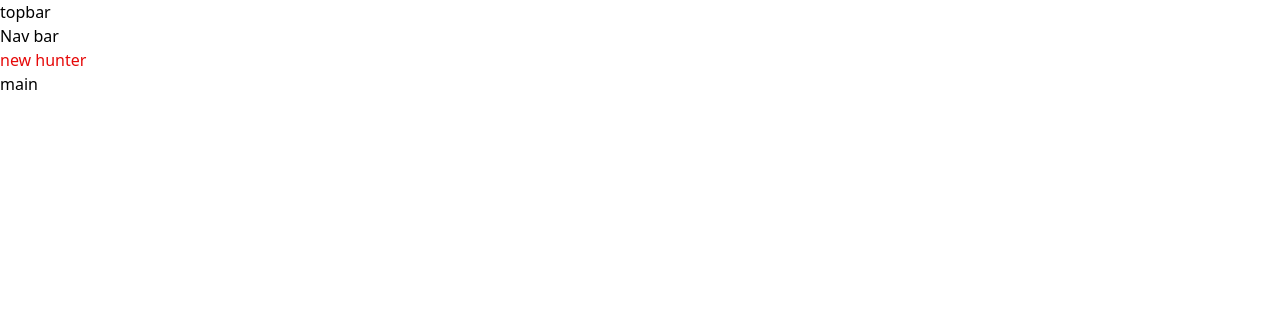
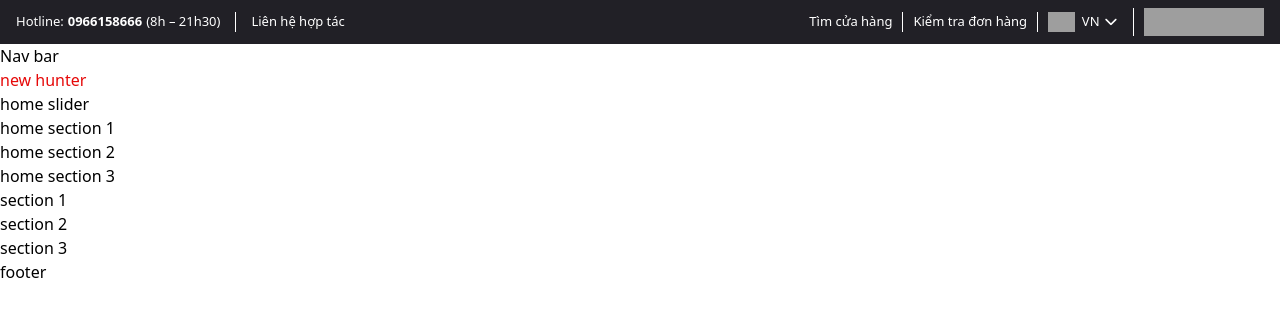
Before and after one commit to thanhan868192/bitis-nuxt-app, a Nuxt app: page / in a window 1280 px wide. Shown: the top 316 px of the page. Built offline with nearby package versions, Linux system fonts and the light colour scheme; grey boxes are pictures that could not be loaded.

Commit message:
update UI

```diff
--- a/app/app.vue
+++ b/app/app.vue
@@ -1,9 +1,17 @@
 <script setup lang="ts"></script>
 
 <template>
-  <div>
+  <div class="font-Montserrat">
     <NuxtLayout>
       <NuxtPage />
     </NuxtLayout>
   </div>
 </template>
+
+<style>
+html,
+body {
+  margin: 0;
+  padding: 0;
+}
+</style>
--- /dev/null
+++ b/app/components/BaseFooter.vue
@@ -0,0 +1,9 @@
+<script setup lang="ts">
+
+</script>
+
+<template>
+    <footer>footer</footer>
+</template>
+
+<style scoped></style>
--- /dev/null
+++ b/app/components/BaseMain.vue
@@ -0,0 +1,15 @@
+<script setup lang="ts">
+
+</script>
+
+<template>
+    <main>
+        <div class="home-slider">home slider</div>
+        <section>home section 1</section>
+        <section>home section 2</section>
+        <section>home section 3</section>
+    </main>
+</template>
+
+
+<style scoped></style>
--- /dev/null
+++ b/app/components/TopBar.vue
@@ -0,0 +1,137 @@
+<script setup lang="ts">
+import { ref } from 'vue'
+
+const isOpen = ref(false)
+
+const toggleTranslate = () => {
+    isOpen.value = !isOpen.value
+}
+
+</script>
+
+<template>
+    <div class="topbar">
+        <div class="w-full px-4 ">
+            <div class="topbar-content flex items-center justify-between">
+                <div class="left-topbar flex flex-wrap items-center">
+                    <div class="hotline-left flex gap-1">
+                        <span>Hotline:</span>
+                        <span><a href="tel:0966158666">0966158666</a></span>
+                        <span>(8h – 21h30)</span>
+                    </div>
+                    <div class="aff-left">
+                        <a href="/pages/lien-he-hop-tac" data-vn="Liên hệ hợp tác"><span>Liên hệ hợp tác</span></a>
+                    </div>
+                </div>
+                <div class="right-topbar flex">
+                    <ul class="flex items-center">
+                        <li>
+                            <a href="/pages/he-thong-cua-hang" data-vn="Tìm cửa hàng"><span>Tìm cửa hàng</span></a>
+                        </li>
+                        <li>
+                            <a href="/pages/tra-cuu-tinh-trang-don-hang" data-vn="Kiểm tra đơn hàng"><span>Kiểm tra đơn
+                                    hàng</span></a>
+                        </li>
+                        <li>
+                            <div class="module_translate">
+                                <div class="module_translate_mask" @click="toggleTranslate">
+                                    <span>VN</span> <i class="fa fa-chevron-down" aria-hidden="true"></i>
+                                </div>
+                                <div :class="['module_translate_main', { open: isOpen }]">
+                                    <a href="#" data-pick="">VN</a>
+                                    <a href="#" data-pick="en">EN</a>
+                                </div>
+                            </div>
+                        </li>
+                        <li>
+                            <a href="https://b2b.bitis.com.vn/?utm_source=trade&amp;utm_medium=b2b_header"
+                                aria-label="B2B action" target="_blank">
+                                <img style="width: 120px; height: 28px;"
+                                    src="https://file.hstatic.net/1000230642/file/b2b_161ba831bf784bd3b60d4787af503cb2.jpg"
+                                    alt="B2B action" width="120" height="28">
+                            </a>
+                        </li>
+                    </ul>
+                </div>
+            </div>
+        </div>
+    </div>
+</template>
+
+<style>
+.topbar {
+    text-align: center;
+    font-weight: 500;
+    font-size: 13px;
+    padding: 8px 0;
+    position: relative;
+    display: block;
+    background: #212026;
+    color: #ffffff;
+}
+
+.aff-left {
+    padding: 0 0 0 15px;
+    margin: 0 0 0 15px;
+    border-left: 1px solid #FFF;
+}
+
+.topbar .topbar-content .left-topbar .hotline-left a {
+    font-weight: 700;
+}
+
+.topbar a {
+    color: #ffffff;
+}
+
+.topbar .topbar-content .right-topbar ul li a {
+    display: block;
+}
+
+.module_translate {
+    width: 75px;
+    position: relative;
+}
+
+.module_translate_mask {
+    padding-left: 30px;
+    background: url(//theme.hstatic.net/1000230642/1001205219/14/vietnam.png?v=9208) no-repeat;
+    background-size: contain;
+    background-position: left center;
+    cursor: pointer;
+}
+
+.module_translate_main {
+    padding: 10px;
+    box-shadow: rgba(0, 0, 0, 0.24) 0px 3px 8px;
+    position: absolute;
+    left: 0;
+    top: 100%;
+    width: 100%;
+    z-index: 5;
+    background: #fff;
+}
+
+.module_translate_main:not(.open) {
+    display: none;
+}
+
+.topbar .topbar-content .right-topbar ul li~li {
+    padding: 0 0 0 10px;
+    margin: 0 0 0 10px;
+    border-left: 1px solid #FFF;
+}
+
+.module_translate_main a {
+    display: block;
+    padding-left: 30px;
+    background: url(//theme.hstatic.net/1000230642/1001205219/14/vietnam.png?v=9208) no-repeat;
+    background-size: contain;
+    background-position: left center;
+    color: #000;
+}
+
+.module_translate_main a[data-pick="en"] {
+    background-image: url(//theme.hstatic.net/1000230642/1001205219/14/united-kingdom.png?v=9208);
+}
+</style>
--- a/app/layouts/default.vue
+++ b/app/layouts/default.vue
@@ -18,7 +18,7 @@ useHead({
 
 <template>
     <div>
-        <div class="topbar">topbar</div>
+        <TopBar />
         <BaseNavigation />
         <slot />
     </div>
--- a/app/pages/index.vue
+++ b/app/pages/index.vue
@@ -2,13 +2,11 @@
 
 <template>
     <div class="new_hunter">new hunter</div>
-    <main>
-        main
-    </main>
-    <section></section>
-    <section></section>
-    <section></section>
-    <footer></footer>
+    <BaseMain />
+    <section>section 1</section>
+    <section>section 2</section>
+    <section>section 3</section>
+    <BaseFooter />
 </template>
 
 <style scoped>
--- a/nuxt.config.ts
+++ b/nuxt.config.ts
@@ -3,5 +3,24 @@ export default defineNuxtConfig({
   ssr: true,
   compatibilityDate: '2025-07-15',
   devtools: { enabled: true },
-  modules: ['@nuxt/image', '@nuxtjs/tailwindcss']
+  modules: [
+    '@nuxt/image',
+    "@nuxtjs/google-fonts",
+    // "@nuxt/ui",
+    '@nuxtjs/tailwindcss',
+  ],
+  css: [
+    '@fortawesome/fontawesome-free/css/all.min.css'
+  ],
+  postcss: {
+    plugins: {
+      tailwindcss: {},
+      autoprefixer: {},
+    },
+  },
+  googleFonts: {
+    families: {
+      Montserrat: true
+    },
+  },
 })
--- a/package.json
+++ b/package.json
@@ -10,7 +10,10 @@
     "postinstall": "nuxt prepare"
   },
   "dependencies": {
+    "@fortawesome/fontawesome-free": "^7.1.0",
     "@nuxt/image": "^1.11.0",
+    "@nuxt/ui": "^4.0.1",
+    "@nuxtjs/google-fonts": "^3.2.0",
     "nuxt": "^4.1.2",
     "vue": "^3.5.22",
     "vue-router": "^4.5.1"
--- /dev/null
+++ b/tailwind.config.js
@@ -0,0 +1,17 @@
+/** @type {import('tailwindcss').Config} */
+export default {
+  mode: "jit",
+  import: true,
+  content: [
+    "./components/**/*.{vue,js,ts}",
+    "./layouts/**/*.{vue,js,ts}",
+    "./pages/**/*.{vue,js,ts}",
+    "./app/**/*.{vue,js,ts}",
+    "./app.vue",
+    "./error.vue",
+  ],
+  theme: {
+    extend: {},
+  },
+  plugins: [],
+};
```
Also changed, not shown: 1 other file (tests, documents, lock files or other folders).
